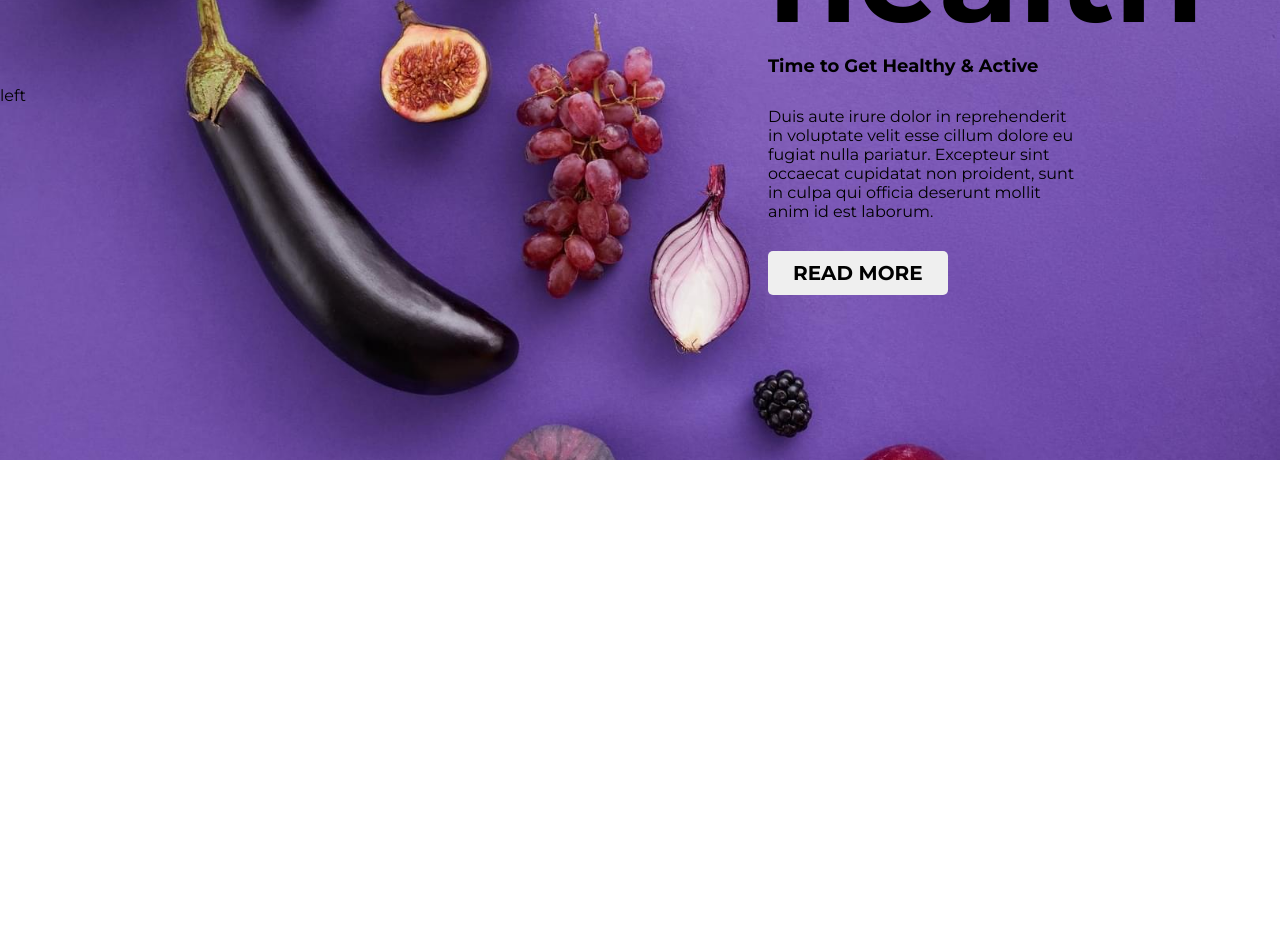
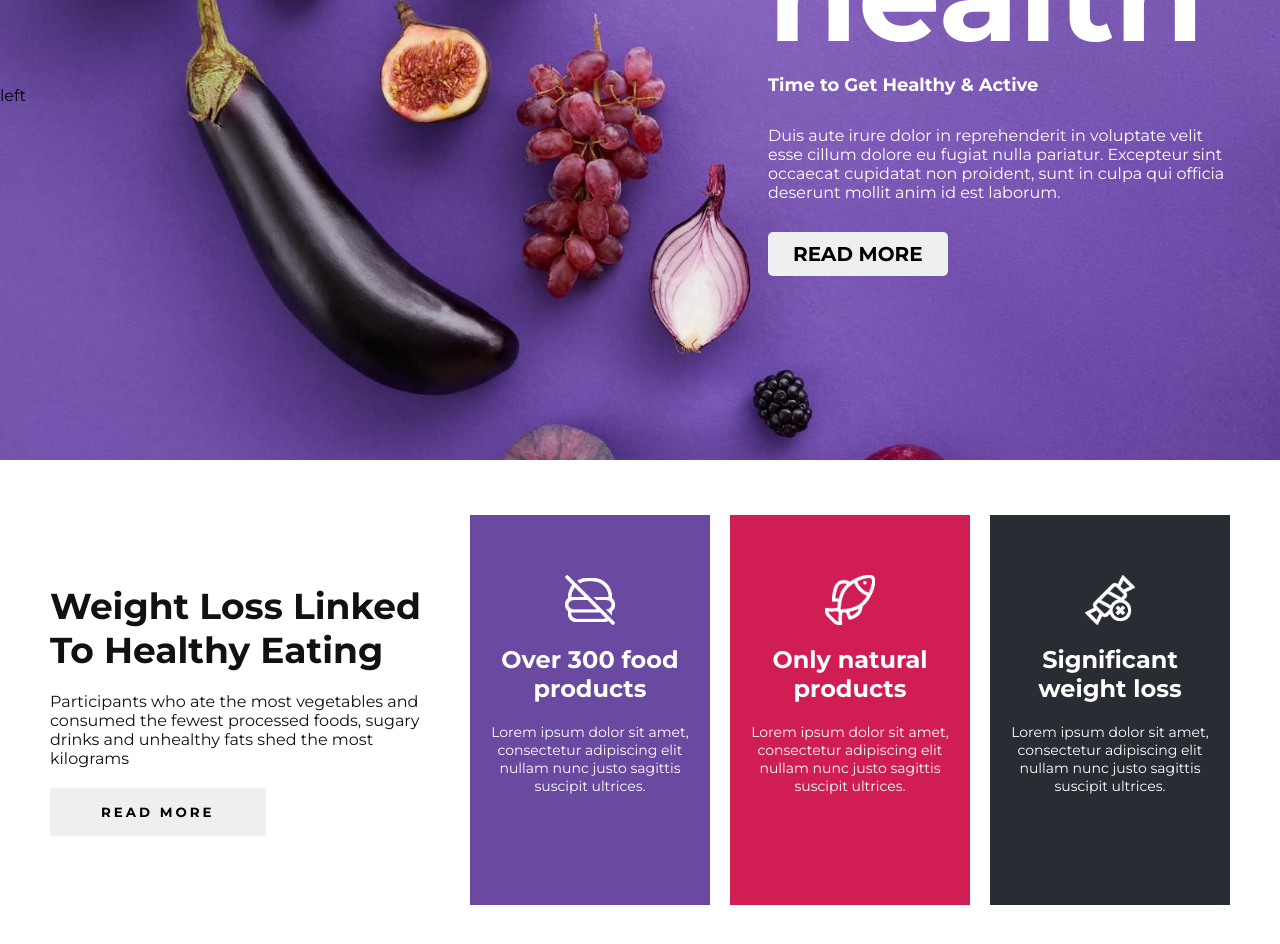
Before and after one commit to brtauhid/healthy-food, a React (Create React App) app: page / in a window 1280 px wide. Shown: the part 340-1284 px from the top of the page. Before the commit the page ends 800 px from the top, so only its background shows below. Built offline with nearby package versions, Linux system fonts and the light colour scheme.

Commit message:
featured area

```diff
--- a/src/App.js
+++ b/src/App.js
@@ -1,3 +1,4 @@
+import Features from "./components/Features";
 import Hero from "./components/Hero";
 import Navbar from "./components/Navbar";
 
@@ -6,6 +7,7 @@ function App() {
     <div>
       <Navbar></Navbar>
       <Hero></Hero>
+      <Features></Features>
     </div>
   );
 }
--- /dev/null
+++ b/src/components/Features.jsx
@@ -0,0 +1,149 @@
+import React from "react";
+import styled from "styled-components";
+import burger from "../img/burger.png";
+import chocolate from "../img/chocolate.png";
+import fish from "../img/fish.png";
+
+const Container = styled.div`
+  height: 500px;
+  display: flex;
+  padding: 0 50px;
+  justify-content: center;
+  align-items: center;
+  gap: 20px;
+`;
+
+const FeatureInfo = styled.div`
+  flex: 2;
+`;
+const Title = styled.h1`
+  font-size: 36px;
+  color: #111111;
+  font-weight: 700;
+`;
+const Description = styled.p`
+  font-size: 16px;
+  color: #111111;
+  margin: 20px 0;
+`;
+const Btn = styled.button`
+  text-transform: uppercase;
+  letter-spacing: 3px;
+  border-style: none;
+  font-weight: 700;
+  padding: 16px 52px 16px 51px;
+`;
+const Feature1 = styled.div`
+  flex: 1;
+  background-color: #6a4aa1;
+  padding: 60px 20px;
+  display: flex;
+  flex-direction: column;
+  align-items: center;
+  width: 230px;
+  height: 270px;
+`;
+const Feature2 = styled.div`
+  flex: 1;
+  background-color: #d01e55;
+  padding: 60px 20px;
+  display: flex;
+  flex-direction: column;
+  align-items: center;
+  width: 230px;
+  height: 270px;
+`;
+const Feature3 = styled.div`
+  flex: 1;
+  background-color: #292d33;
+  padding: 60px 20px;
+  display: flex;
+  flex-direction: column;
+  align-items: center;
+  width: 230px;
+  height: 270px;
+`;
+
+const F1Img = styled.img`
+  width: 25%;
+`;
+const F2Img = styled.img`
+  width: 25%;
+`;
+const F3Img = styled.img`
+  width: 25%;
+`;
+const F1Title = styled.h1`
+  font-size: 24px;
+  color: white;
+  text-align: center;
+  margin: 20px auto;
+`;
+const F1Description = styled.p`
+  font-size: 14px;
+  text-align: center;
+  color: white;
+`;
+const F2Title = styled.h1`
+  font-size: 24px;
+  color: white;
+  text-align: center;
+  margin: 20px auto;
+`;
+const F2Description = styled.p`
+  font-size: 14px;
+  text-align: center;
+  color: white;
+`;
+const F3Title = styled.h1`
+  font-size: 24px;
+  color: white;
+  text-align: center;
+  margin: 20px auto;
+`;
+const F3Description = styled.p`
+  font-size: 14px;
+  text-align: center;
+  color: white;
+`;
+const Features = () => {
+  return (
+    <Container>
+      <FeatureInfo>
+        <Title>Weight Loss Linked To Healthy Eating</Title>
+        <Description>
+          Participants who ate the most vegetables and consumed the fewest
+          processed foods, sugary drinks and unhealthy fats shed the most
+          kilograms
+        </Description>
+        <Btn>Read More</Btn>
+      </FeatureInfo>
+      <Feature1>
+        <F1Img src={burger}></F1Img>
+        <F1Title>Over 300 food products</F1Title>
+        <F1Description>
+          Lorem ipsum dolor sit amet, consectetur adipiscing elit nullam nunc
+          justo sagittis suscipit ultrices.
+        </F1Description>
+      </Feature1>
+      <Feature2>
+        <F2Img src={fish}></F2Img>
+        <F2Title>Only natural products</F2Title>
+        <F2Description>
+          Lorem ipsum dolor sit amet, consectetur adipiscing elit nullam nunc
+          justo sagittis suscipit ultrices.
+        </F2Description>
+      </Feature2>
+      <Feature3>
+        <F3Img src={chocolate}></F3Img>
+        <F3Title>Significant weight loss</F3Title>
+        <F3Description>
+          Lorem ipsum dolor sit amet, consectetur adipiscing elit nullam nunc
+          justo sagittis suscipit ultrices.
+        </F3Description>
+      </Feature3>
+    </Container>
+  );
+};
+
+export default Features;
--- a/src/components/Hero.jsx
+++ b/src/components/Hero.jsx
@@ -23,16 +23,19 @@ const Right = styled.div`
 const Title = styled.div`
   font-size: 130px;
   font-weight: 700;
+  color: white;
 `;
 const SubTitle = styled.div`
   font-size: 18px;
   font-weight: 700;
+  color: white;
 `;
 
 const Desc = styled.p`
   font-size: 16px;
-  width: 60%;
+  width: 90%;
   margin: 30px 0;
+  color: white;
 `;
 
 const Btn = styled.button`
```
